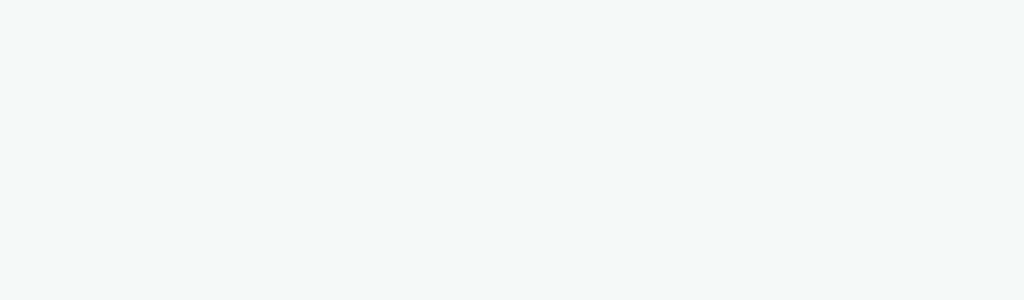
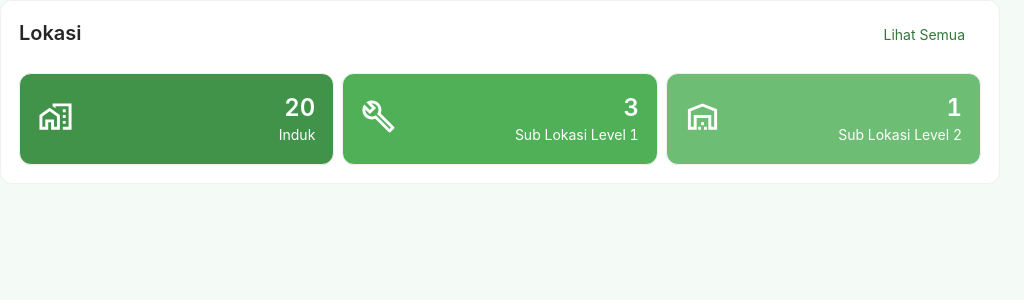
Before and after one commit to levinaHR/company-dashboard, a React (Create React App) app: page / in a window 1280 px wide. Shown: the top 300 px of the page, without its empty margins (0-1024 px from the left). Built offline with nearby package versions, Linux system fonts and the light colour scheme.

Commit message:
add LocationCard

```diff
--- a/package.json
+++ b/package.json
@@ -5,6 +5,10 @@
   "dependencies": {
     "@ant-design/icons": "^4.7.0",
     "@craco/craco": "^6.4.5",
+    "@emotion/react": "^11.10.0",
+    "@emotion/styled": "^11.10.0",
+    "@mui/icons-material": "^5.10.2",
+    "@mui/material": "^5.10.2",
     "@testing-library/jest-dom": "^5.16.5",
     "@testing-library/react": "^13.3.0",
     "@testing-library/user-event": "^13.5.0",
--- a/src/App.less
+++ b/src/App.less
@@ -1,4 +1,8 @@
 @import '~antd/dist/antd.less';
+
+.ant-card {
+  border-radius: 12px;
+}
 
 .ant-card-body {
   padding: 0;
--- a/src/components/Dashboard.jsx
+++ b/src/components/Dashboard.jsx
@@ -1,10 +1,12 @@
 import React, { Fragment } from 'react'
+import LocationCard from './LocationCard'
 import ProfileCard from './ProfileCard'
 
 export default function Dashboard() {
   return (
     <Fragment>
       {/* <ProfileCard /> */}
+      <LocationCard />
     </Fragment>
   )
 }
--- /dev/null
+++ b/src/components/LocationCard.jsx
@@ -0,0 +1,101 @@
+import {
+  HomeWorkOutlined,
+  BuildOutlined,
+  WarehouseOutlined,
+} from '@mui/icons-material';
+import { Button, Card, Col, Row, Space, Typography } from 'antd';
+import React from 'react';
+
+const { Title, Text } = Typography;
+
+const style = {
+  container: {
+    padding: '18px',
+    maxWidth: '1000px',
+  },
+  flex: {
+    display: 'flex',
+  },
+  firstLevel: {
+    padding: '18px',
+    color: 'white',
+    backgroundColor: '#42934A',
+  },
+  secondLevel: {
+    padding: '18px',
+    color: 'white',
+    backgroundColor: '#50B058',
+  },
+  thirdLevel: {
+    padding: '18px',
+    color: 'white',
+    backgroundColor: '#6DBD74',
+  },
+  itemText: {
+    margin: '0px',
+    color: 'white',
+  },
+};
+
+function LocationItem(props) {
+  const { icon, amount, place, sty } = props;
+
+  return (
+    <Card style={sty}>
+      <Row justify="space-between" align='middle'>
+        <Col>{icon}</Col>
+        <Col>
+          <Space style={style.flex} size="1" direction="vertical" align="end">
+            <Title style={style.itemText} level={3}>
+              {amount}
+            </Title>
+            <Text style={style.itemText}>{place}</Text>
+          </Space>
+        </Col>
+      </Row>
+    </Card>
+  );
+}
+
+export default function LocationCard() {
+  return (
+    <Card style={style.container}>
+      <Space style={style.flex} size="middle" direction="vertical">
+        <Row justify="space-between">
+          <Col>
+            <Title level={4}>Lokasi</Title>
+          </Col>
+          <Col>
+            <Button type="link">Lihat Semua</Button>
+          </Col>
+        </Row>
+        <Row gutter={[8, 8]}>
+          <Col xs={24} sm={8}>
+            <LocationItem
+              sty={style.firstLevel}
+              icon={<HomeWorkOutlined fontSize="large" />}
+              amount="20"
+              place="Induk"
+            />
+          </Col>
+          <Col xs={24} sm={8}>
+            <LocationItem
+              sty={style.secondLevel}
+              icon={<BuildOutlined fontSize="large" />}
+              amount="3"
+              place="Sub Lokasi Level 1"
+            />
+          </Col>
+          <Col xs={24} sm={8}>
+            <LocationItem
+              sty={style.thirdLevel}
+              icon={<WarehouseOutlined fontSize="large" />}
+              amount="1"
+              place="Sub Lokasi Level 2"
+            />
+          </Col>
+        </Row>
+      </Space>
+    </Card>
+  );
+}
--- a/src/components/ProfileCard.jsx
+++ b/src/components/ProfileCard.jsx
@@ -24,13 +24,12 @@ const { Title, Text } = Typography;
 const style = {
   card: {
     maxWidth: '300px',
-    borderRadius: '12px',
   },
   flex: {
     display: 'flex',
   },
   container: {
-    padding: '50px 12px 12px',
+    padding: '50px 18px 18px',
   },
   imgContainer: {
     position: 'relative',
```
Also changed, not shown: 1 other file (tests, documents, lock files or other folders).
